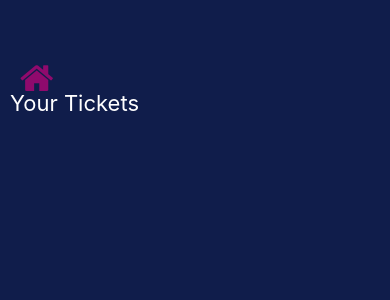
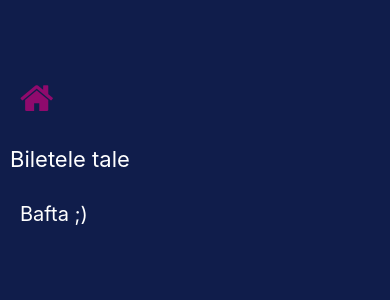
Before and after one commit to acajvan/b-tesla-app, a React Native app: screen /ViewTicket in a window 390 px wide. Shown: the top 300 px of the page. Built offline with nearby package versions, Linux system fonts and the light colour scheme.

Commit message:
sort by date, scroll view, UI changes, date improvements

```diff
--- a/src/components/TicketDetailModal.js
+++ b/src/components/TicketDetailModal.js
@@ -23,6 +23,18 @@ const TicketDetailModal = ({ ticket, onClose, onDelete }) => {
         }
     }
 
+    const getColorPluralForm = (color, quantity) => {
+        const colorPlurals = {
+            neagra: 'negre',
+            alba: 'albe',
+            albastra: 'albastre',
+            gri: 'gri',
+            rosie: 'rosii',
+        };
+
+        return quantity > 1 ? colorPlurals[color] || color : color;
+    }
+
     return (
         <Modal
             animationType="slide"
@@ -32,12 +44,13 @@ const TicketDetailModal = ({ ticket, onClose, onDelete }) => {
         >
             <View style={styles.centeredView}>
                 <View style={styles.modalView}>
-                    <Text style={styles.modalText}>Ticket Details</Text>
-                    <Text style={styles.modalInfo}>Amount Bet: ${ticket.betAmount}</Text>
-                    <Text style={styles.modalInfo}>Color: {ticket.color}</Text>
-                    <Text style={styles.modalInfo}>Quantity of Color: {ticket.colorQuantity}</Text>
-                    <Text style={styles.modalInfo}>Date: {new Date(ticket.dateCreated).toLocaleDateString()}</Text>
-                    {/* Include any other information you want to show */}
+                    <Text style={styles.modalText}>Detalii</Text>
+                    <Text style={styles.modalInfo}>Nr. de masini: {ticket.betAmount}</Text>
+                    {ticket.color ?
+                        <Text style={styles.modalInfo}>Dintre care: {ticket.colorQuantity} {getColorPluralForm(ticket.color, ticket.colorQuantity)} </Text>
+                        : null
+                    }
+                    <Text style={styles.modalInfo}>Date: {new Date(ticket.dateCreated).toLocaleDateString('ro-RO', { day: 'numeric', month: 'numeric', year: 'numeric' })}</Text>
                     <View style={styles.actions}>
                         <TouchableOpacity
                             style={styles.buttonClose}
@@ -66,17 +79,17 @@ const styles = StyleSheet.create({
     },
     modalView: {
         margin: 20,
-        backgroundColor: '#97abff',
+        backgroundColor: '#7987c9',
         borderRadius: 20,
         padding: 35,
         alignItems: 'center',
         shadowColor: '#000',
         shadowOffset: {
-            width: 0,
-            height: 2,
+            width: 4,
+            height: 4,
         },
-        shadowOpacity: 0.25,
-        shadowRadius: 4,
+        shadowOpacity: 0.70,
+        shadowRadius: 6,
         elevation: 5,
     },
     modalText: {
--- a/src/screens/ViewTicketsScreen.js
+++ b/src/screens/ViewTicketsScreen.js
@@ -14,7 +14,15 @@ const ViewTicketsScreen = () => {
     useEffect(() => {
         const loadTickets = async () => {
             const storedTickets = await AsyncStorage.getItem('tickets');
-            if (storedTickets) setTickets(JSON.parse(storedTickets));
+            if (storedTickets)
+            {
+                let tickets = JSON.parse(storedTickets);
+                tickets.sort((a, b) => new Date(b.dateCreated) - new Date(a.dateCreated));
+
+                setTickets(tickets);
+            }
+
+
         };
 
         loadTickets();
@@ -22,7 +30,13 @@ const ViewTicketsScreen = () => {
 
     const loadTickets = async () => {
         const storedTickets = await AsyncStorage.getItem('tickets');
-        if (storedTickets) setTickets(JSON.parse(storedTickets));
+        if (storedTickets)
+        {
+            let tickets = JSON.parse(storedTickets);
+            tickets.sort((a, b) => new Date(b.dateCreated) - new Date(a.dateCreated));
+
+            setTickets(tickets);
+        }
     }
 
     const handleDeleteTicket = () => {
@@ -30,9 +44,22 @@ const ViewTicketsScreen = () => {
         loadTickets();
     }
 
+    const getColorPluralForm = (color, quantity) => {
+        const colorPlurals = {
+            neagra: 'negre',
+            alba: 'albe',
+            albastra: 'albastre',
+            gri: 'gri',
+            rosie: 'rosii',
+        };
+
+        return quantity > 1 ? colorPlurals[color] || color : color;
+    }
+
 
     return (
         <View style={styles.container}>
+            <ScrollView style={styles.scrollContainer}>
                 <TouchableOpacity
                     style={styles.homeButton}
                     onPress={() => navigation.navigate('Main')}>
@@ -41,18 +68,25 @@ const ViewTicketsScreen = () => {
 
 
 
-            <ScrollView style={styles.scrollContainer}>
-                <Text style={styles.header}>Your Tickets</Text>
+
+                <Text style={styles.header}>Biletele tale</Text>
                 {tickets.map((ticket, index) =>(
                     <TouchableOpacity key={index} style={styles.ticketItem} onPress={() => {
                         setSelectedTicket(ticket);
                         setModalVisible(true);
                     }}>
-                        <Text style={styles.textColorItem} >Bet Amount: {ticket.betAmount}</Text>
-                        <Text style={styles.textColorItem} >Color: {ticket.color}</Text>
-                        <Text style={styles.textColorItem} >Date: {new Date(ticket.dateCreated).toLocaleDateString()}</Text>
+                        <Text style={styles.textColorItem} >Nr. de masini: {ticket.betAmount}</Text>
+                        {ticket.color ?
+                            <Text style={styles.textColorItem} >Dintre care: {ticket.colorQuantity} {ticket.color ? getColorPluralForm(ticket.color, ticket.colorQuantity) : null}</Text>
+                            : null
+                        }
+                        <Text style={styles.textColorItem} >Data: {new Date(ticket.dateCreated).toLocaleDateString('ro-RO', { day: 'numeric', month: 'numeric', year: 'numeric' })}</Text>
                     </TouchableOpacity>
                 ))}
+
+                <TouchableOpacity style={styles.footer}>
+                    <Text style={styles.textColorItem}>Bafta ;) </Text>
+                </TouchableOpacity>
             </ScrollView>
             <Modal
                 animationType="slide"
@@ -74,13 +108,13 @@ const styles = StyleSheet.create({
         padding: 10,
     },
     scrollContainer: {
-        paddingTop: 80,
+        paddingTop: 40,
+        paddingBottom: 160
     },
     homeButton: {
-        position: "fixed",
-        top: 60,
-        left: 20,
-        zIndex: 10
+        marginVertical: 20,
+        alignSelf: "flex-start",
+        padding: 10
     },
     header: {
         fontSize: 22,
@@ -97,13 +131,19 @@ const styles = StyleSheet.create({
         shadowOpacity: 0.1,
         shadowRadius: 4,
         elevation: 3,
-        flexDirection: "row",
+        flexDirection: "column",
         alignItems: "center",
         justifyContent: "space-between",
     },
     textColorItem: {
-      color: "white",
+        color: "white",
+        fontSize: 20,
     },
+    footer: {
+        flex: 1,
+        padding: 10,
+        marginBottom: 50
+    }
 });
 
 
```
